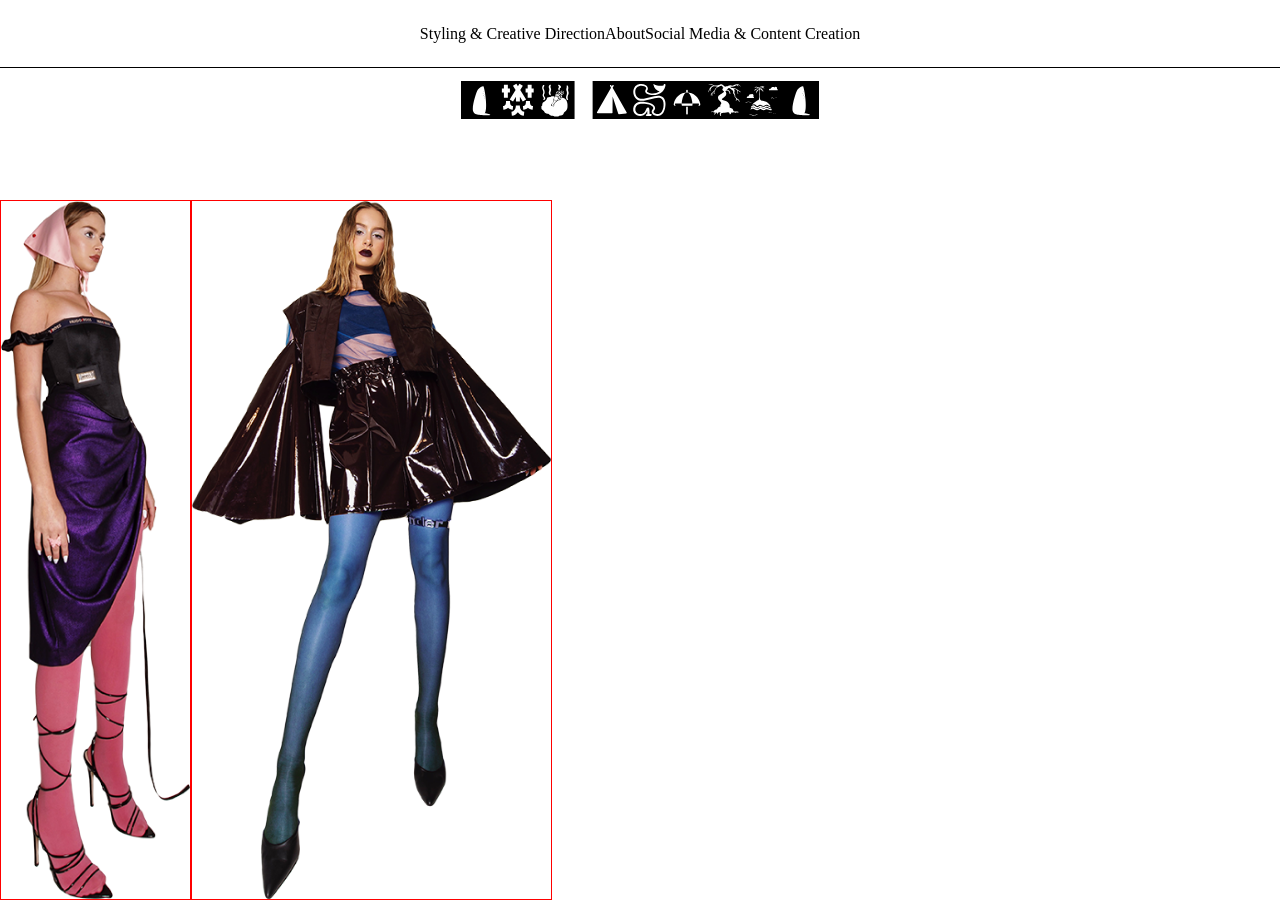
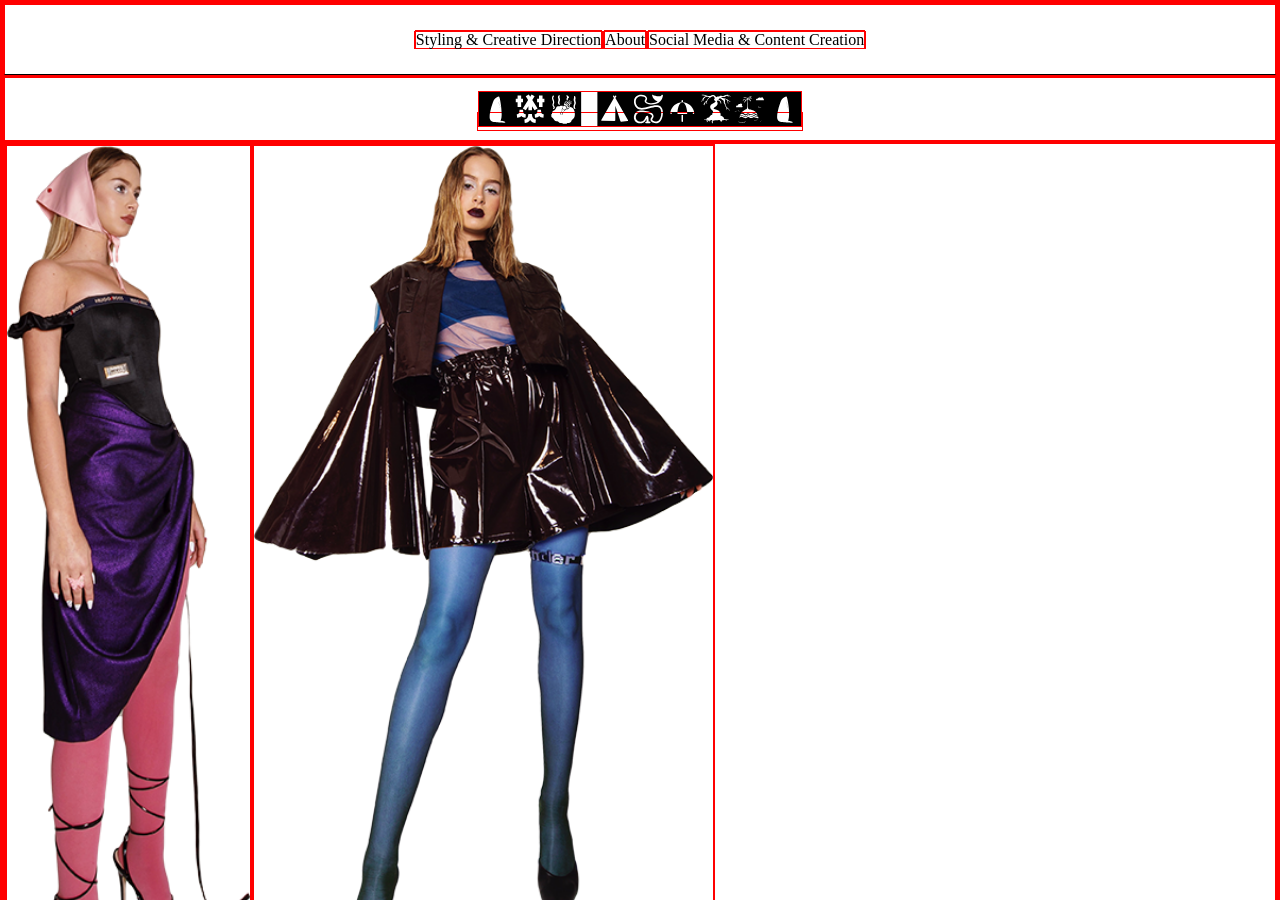
Before and after one commit to basharalidreesi/lab, a Jekyll site: the page built from _styling-and-creative-direction/sample-project.markdown, in a window 1280 px wide and 900 px high. Built offline with Jekyll 4.4.1, drawn with Linux system fonts in a browser that asks for light colours.

Commit message:
Update style.css

```diff
--- a/assets/css/style.css
+++ b/assets/css/style.css
@@ -36,6 +36,7 @@ html, body {
 	text-align: left;
 	line-height: 100%;
 }
+* { border: 1px solid red; } /* debug */
 
 /*
 ┌─BEGIN─────────────────┐
@@ -88,7 +89,6 @@ html, body {
 }
 .mother_container-content_container {
 	background-color: #fff;
-	background-color: yellow; /* debug */
 }
 .mother_container-footer_container {
 	position: sticky;
@@ -249,16 +249,13 @@ html, body {
 		padding: 0;
 		list-style: none;
 		list-style-position: inside;
-		height: calc(100vh - 200px); /* debug */
-		position: absolute;
-		bottom: 0;
+		height: 100vh;
 	}
 	.look_cascade_wrapper-look_cascade_graphic_card {
-		height: 100%; /* debug */
-		border: 1px solid red; /* debug */
+		height: 100%;
 	}
 	.look_cascade_graphic_card-look_cascade_graphic_card_graphic {
-		height: 100%; /* debug */
+		height: 100%;
 	}
 
 /*
```
